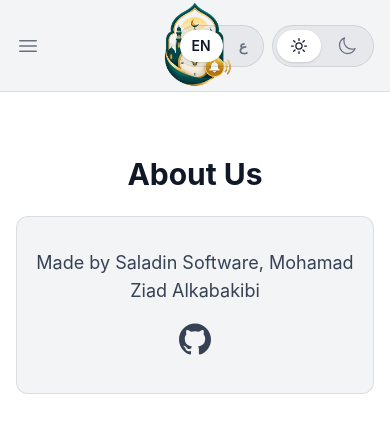
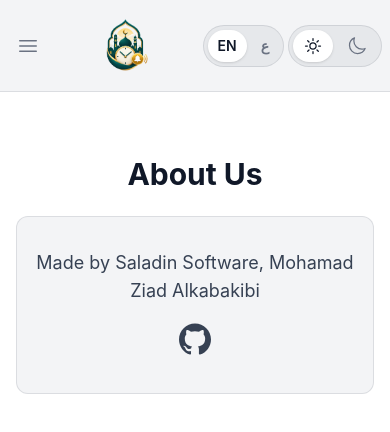
Before and after one commit to SaladinSoftware/tazkir, a React (Vite) app: page /about in a window 390 px wide. Shown: the top 432 px of the page. Built offline with nearby package versions, Linux system fonts and the light colour scheme.

Commit message:
Fix mobile view

```diff
--- a/src/components/LanguageToggle.tsx
+++ b/src/components/LanguageToggle.tsx
@@ -27,7 +27,7 @@
               selected
                 ? 'bg-white text-gray-900 shadow-sm dark:bg-gray-950 dark:text-white'
                 : 'text-gray-500 hover:text-gray-900 dark:text-gray-400 dark:hover:text-white',
-              'flex cursor-pointer items-center rounded-full px-3 py-1.5 text-sm font-semibold transition focus-visible:outline-2 focus-visible:outline-offset-2 focus-visible:outline-indigo-500',
+              'flex cursor-pointer items-center rounded-full px-2.5 py-1.5 text-sm font-semibold sm:px-3 transition focus-visible:outline-2 focus-visible:outline-offset-2 focus-visible:outline-indigo-500',
             )}
           >
             <span aria-hidden="true">{short}</span>
--- a/src/components/Navbar.tsx
+++ b/src/components/Navbar.tsx
@@ -24,8 +24,8 @@
       className="relative bg-gray-100 after:pointer-events-none after:absolute after:inset-x-0 after:bottom-0 after:h-px after:bg-gray-900/10 dark:bg-gray-800/50 dark:after:bg-white/10"
     >
       <div className="mx-auto max-w-7xl px-2 sm:px-6 lg:px-8">
-        <div className="relative flex h-23 items-center justify-between">
-          <div className="absolute inset-y-0 start-0 flex items-center md:hidden">
+        <div className="flex h-23 items-center justify-between gap-2">
+          <div className="flex items-center md:hidden">
             {/* Mobile menu button*/}
             <DisclosureButton className="group relative inline-flex items-center justify-center rounded-md p-2 text-gray-500 hover:bg-gray-900/5 hover:text-gray-900 focus:outline-2 focus:-outline-offset-1 focus:outline-indigo-500 dark:text-gray-400 dark:hover:bg-white/5 dark:hover:text-white">
               <span className="absolute -inset-0.5" />
@@ -34,9 +34,13 @@
               <XMarkIcon aria-hidden="true" className="hidden size-6 group-data-open:block" />
             </DisclosureButton>
           </div>
-          <div className="flex flex-1 items-center justify-center md:justify-start">
-            <div className="flex shrink-0 items-center">
-              <img alt={getTranslated('app.logoAlt')} src={tazkirLogo} className="h-23 w-auto" />
+          <div className="flex min-w-0 flex-1 items-center justify-center md:justify-start">
+            <div className="flex min-w-0 items-center">
+              <img
+                alt={getTranslated('app.logoAlt')}
+                src={tazkirLogo}
+                className="h-14 w-auto max-w-full object-contain sm:h-20 md:h-23"
+              />
             </div>
             <div className="hidden md:ms-6 md:flex md:items-center">
               <div className="flex gap-6">
@@ -59,7 +63,7 @@
             </div>
           </div>
 
-          <div className="absolute inset-y-0 end-0 flex items-center gap-2 pe-2 md:static md:inset-auto md:ms-6 md:pe-0">
+          <div className="flex shrink-0 items-center gap-1 sm:gap-2 md:ms-6">
             <LanguageToggle />
             <ThemeToggle />
           </div>
--- a/src/components/ThemeToggle.tsx
+++ b/src/components/ThemeToggle.tsx
@@ -47,7 +47,7 @@
               selected
                 ? 'bg-white text-gray-900 shadow-sm dark:bg-gray-950 dark:text-white'
                 : 'text-gray-500 hover:text-gray-900 dark:text-gray-400 dark:hover:text-white',
-              'flex cursor-pointer items-center gap-1.5 rounded-full px-3 py-1.5 text-sm font-semibold transition focus-visible:outline-2 focus-visible:outline-offset-2 focus-visible:outline-indigo-500',
+              'flex cursor-pointer items-center gap-1.5 rounded-full px-2.5 py-1.5 text-sm font-semibold sm:px-3 transition focus-visible:outline-2 focus-visible:outline-offset-2 focus-visible:outline-indigo-500',
             )}
           >
             <Icon aria-hidden="true" className="size-5" />
```
